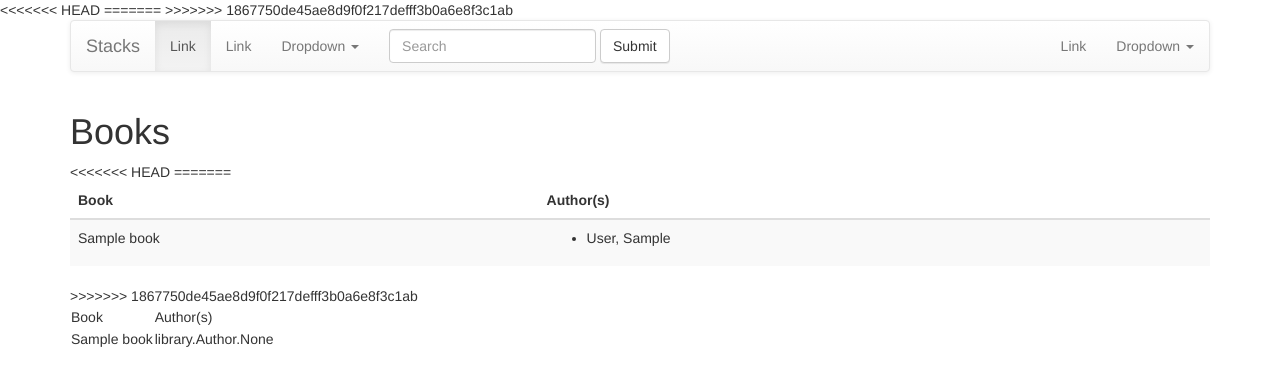
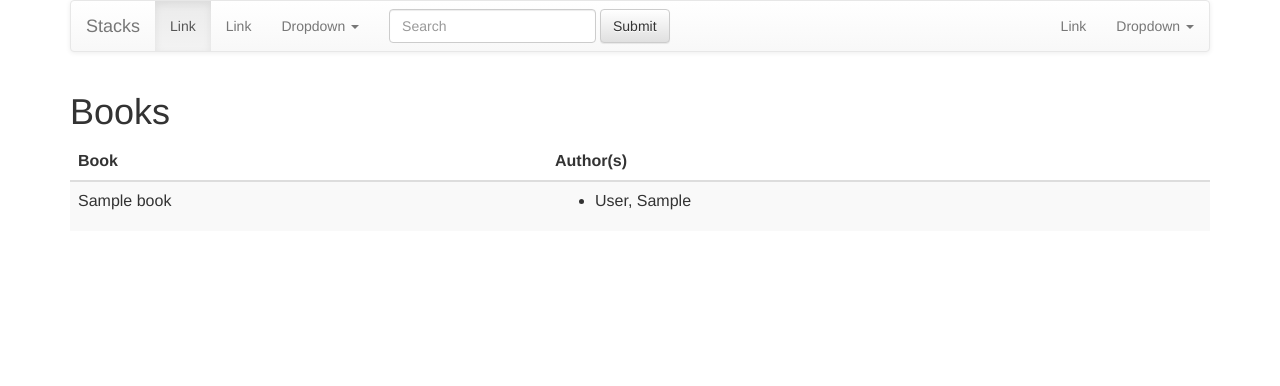
Before and after one commit to PyMNtos/stacks, a Django app: page /books/ in a window 1280 px wide. Shown: the top 386 px of the page. Run offline with Django 3.2, Linux system fonts and the light colour scheme; tables that the repository leaves empty hold one stand-in row (values such as "Sample post"); parts of the project's set-up code (start-up, migrations or seed data) failed here and were passed over.

Commit message:
Revert "Merge conflicts"
This reverts commit 43f68bb871b210a87962690dc374590e20156d67, reversing
changes made to 148128009fa5e3861fec36ca9515a8cca86353c9.

```diff
--- a/stacks/library/templates/base.html
+++ b/stacks/library/templates/base.html
@@ -1,16 +1,10 @@
 {% load staticfiles %}
 
-<!DOCTYPE html>
-<html lang="en">
+<html>
     <head>
-<<<<<<< HEAD
         <title>Stacks</title>
         <link href="{% static 'css/bootstrap.min.css' %}" type="text/css" rel="stylesheet"/>
         <link href="{% static 'css/bootstrap-theme.min.css' %}" type="text/css" rel="stylesheet"/>
-=======
-        <title>PyMNtos Library</title>
-        <link href="{% static "css/bootstrap.min.css" %}" rel="stylesheet">
->>>>>>> 1867750de45ae8d9f0f217defff3b0a6e8f3c1ab
     </head>
     <body>
 
--- a/stacks/library/templates/books.html
+++ b/stacks/library/templates/books.html
@@ -4,7 +4,6 @@
 
 <h1>Books</h1>
 
-<<<<<<< HEAD
 <table class="table table-striped">
     <thead>
         <tr>
@@ -25,21 +24,6 @@
             </td>
         </tr>
     {% endfor %}
-=======
-<table>
-  <tr>
-    <td>Book</td>
-    <td>Author(s)</td>
-    <td></td>
-  </tr>
-  {% for book in books %}
-  <tr>
-    <td>{{ book.title }}</td>
-    <td>{{ book.authors }}</td>
-    <td></td>
-  </tr>
-  {% endfor %}
->>>>>>> 1867750de45ae8d9f0f217defff3b0a6e8f3c1ab
 </table>
 
 {% endblock %}
```
